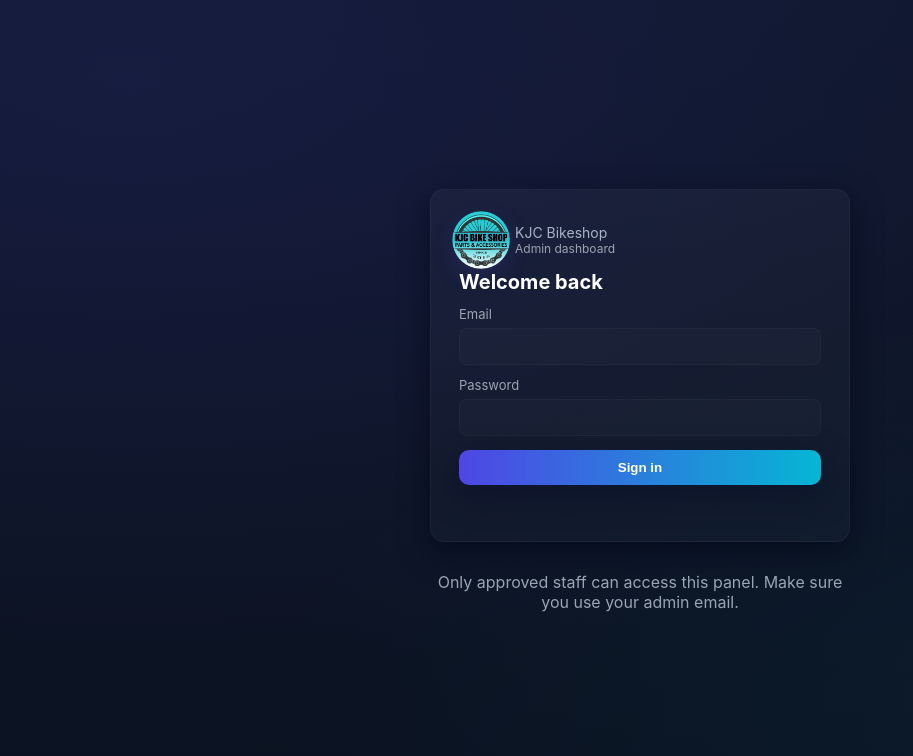
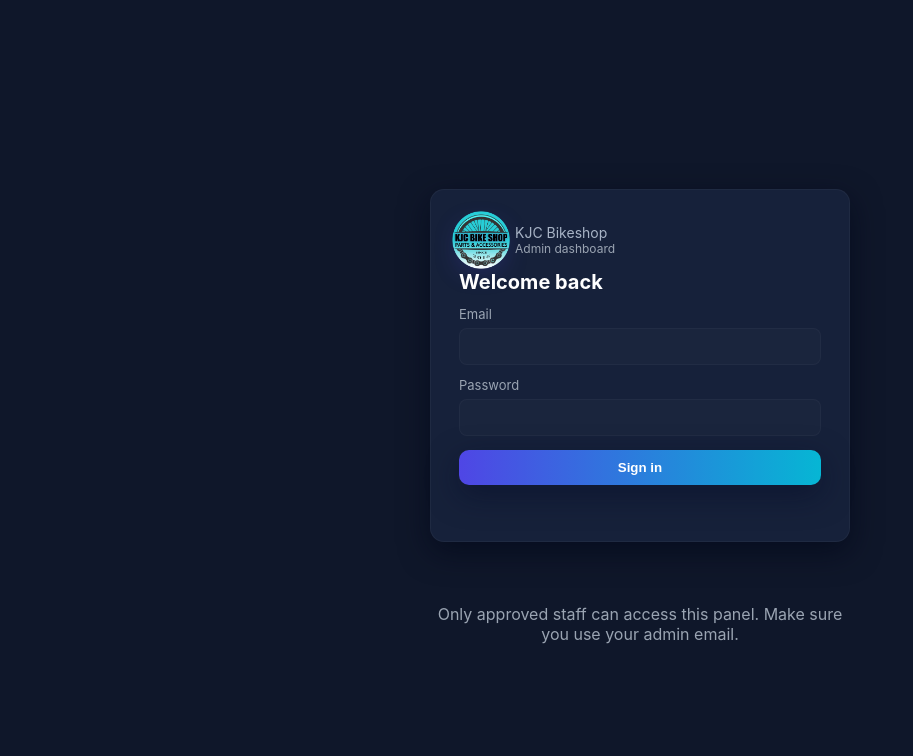
Before and after one commit to IATIA224/bikeshop_admin, a React (Create React App) app: page / in a window 1280 px wide. Shown: the top 756 px of the page, without its empty margins (0-913 px from the left). Built offline with nearby package versions, Linux system fonts and the light colour scheme; no server answers.

Commit message:
fix some issues

```diff
--- a/src/App.css
+++ b/src/App.css
@@ -51,19 +51,20 @@
 html, body, #root { height: 100%; margin: 0; font-family: Inter, system-ui, Segoe UI, Roboto, Helvetica, Arial }
 
 body {
-  background: radial-gradient(1200px 600px at 10% 10%, rgba(79, 70, 229, 0.12), transparent),
-              radial-gradient(900px 420px at 90% 90%, rgba(6, 182, 212, 0.06), transparent),
-              linear-gradient(180deg, var(--bg-1), var(--bg-2));
+  background: #0f172a !important; /* solid dark background */
   color: #e6eef6;
+  min-height: 100vh;
+  margin: 0;
   -webkit-font-smoothing: antialiased;
   -moz-osx-font-smoothing: grayscale;
 }
 
 /* common card */
 .card {
+  margin: 32px auto;
   width: 100%;
-  max-width: 720px;
-  background: linear-gradient(180deg, rgba(255, 255, 255, 0.03), rgba(255, 255, 255, 0.02));
+  max-width: 950px;
+  background: #16213a !important; /* solid card background */
   border-radius: 14px;
   padding: 28px;
   border: 1px solid rgba(255, 255, 255, 0.04);
@@ -152,9 +153,10 @@ progress::-webkit-progress-value { background: linear-gradient(90deg, var(--acce
   display: flex;
   align-items: center;
   justify-content: center;
-  background: rgba(12, 15, 20, 0.98); /* nearly solid */
+  background: rgba(12,15,20,0.98);
   z-index: 70;
   padding: 24px;
+  overflow: hidden; /* Hide scrollbars on modal */
 }
 .modal-card {
   background: linear-gradient(180deg, #0b1220, #0f1724); /* solid-ish dark background */
@@ -170,3 +172,38 @@ progress::-webkit-progress-value { background: linear-gradient(90deg, var(--acce
   from { transform: translateY(8px); opacity: 0; }
   to   { transform: translateY(0); opacity: 1; }
 }
+
+/* Add to your App.css or styles.css */
+select, select option {
+  background: #1e293b;         /* dark background */
+  color: #fff;                 /* white text */
+  border: 1px solid #334155;   /* subtle border */
+}
+
+select:focus {
+  outline: 2px solid #38bdf8;  /* blue focus ring */
+}
+
+.table-wrap {
+  overflow-x: auto;
+  width: 100%;
+  scrollbar-width: none; /* Firefox */
+}
+
+.table-wrap::-webkit-scrollbar {
+  display: none;         /* Chrome, Safari */
+}
+
+/* Hide scrollbars for all elements */
+body, html, #root, .app-shell, .table-wrap {
+  scrollbar-width: none !important; /* Firefox */
+  -ms-overflow-style: none !important; /* IE 10+ */
+}
+
+body::-webkit-scrollbar,
+html::-webkit-scrollbar,
+#root::-webkit-scrollbar,
+.app-shell::-webkit-scrollbar,
+.table-wrap::-webkit-scrollbar {
+  display: none !important; /* Chrome, Safari, Opera */
+}
--- a/src/pages/Dashboard.jsx
+++ b/src/pages/Dashboard.jsx
@@ -335,18 +335,18 @@ export default function Dashboard() {
           <table className="data-table">
             <thead>
               <tr>
-                <th style={{ width: 64 }}></th>
-                <th style={{ textAlign: "left", verticalAlign: "bottom", paddingBottom: 4 }}>Name</th>
-                <th style={{ width: 120, textAlign: "left", verticalAlign: "bottom", paddingBottom: 4 }}>Price</th>
-                <th style={{ width: 160, textAlign: "left", verticalAlign: "bottom", paddingBottom: 4 }}>Uploaded/Updated</th>
-                <th style={{ width: 110, textAlign: "left", verticalAlign: "bottom", paddingBottom: 4 }}>ID</th>
-                <th style={{ width: 210 }}></th>
+                <th style={{ width: 48, textAlign: "center" }}>#</th>
+                <th style={{ textAlign: "left" }}>Name</th>
+                <th style={{ width: 100, textAlign: "right" }}>Price</th>
+                <th style={{ width: 160, textAlign: "left" }}>Uploaded/Updated</th>
+                <th style={{ width: 110, textAlign: "center" }}>ID</th>
+                <th style={{ width: 210, textAlign: "center" }}></th>
               </tr>
             </thead>
             <tbody>
               {items.length === 0 ? (
                 <tr className="empty-row"><td colSpan="7">No documents found in {collectionName}.</td></tr>
-              ) : items.map(item => {
+              ) : items.map((item, idx) => {
                 const price = primaryValue(item);
                 const title = niceTitle(item);
                 const uploadedAt = formatDate(item._uploadedAt ?? item.createdAt ?? item.uploadedAt);
@@ -354,36 +354,27 @@ export default function Dashboard() {
                 const images = Array.isArray(item.IMAGES) ? item.IMAGES : (item.IMAGES ? [item.IMAGES] : []);
                 return (
                   <tr key={item.id} className="data-row">
-                    <td>
+                    <td style={{ textAlign: "center", fontWeight: 700 }}>
                       {images.length > 0 && typeof images[0] === "string" ? (
                         <img src={images[0]} alt="" className="thumbnail" />
                       ) : (
                         <div className="thumb-fallback">{String(title ?? '').slice(0,2).toUpperCase()}</div>
                       )}
                     </td>
-
-                    <td>
-                      <div className="row-title">{title}</div>
+                    <td style={{ textAlign: "left", fontWeight: 600, fontSize: 15 }}>
+                      {title}
                     </td>
-
-                    <td>
-                      {/* Description column intentionally left blank */}
-                    </td>
-
-                    <td>
+                    <td style={{ textAlign: "right" }}>
                       {price != null ? <div className="price-pill">{price}</div> : <div className="muted">—</div>}
                     </td>
-
-                    <td>
-                      <div style={{ fontSize: 13, color: "var(--muted)" }}>{uploadedAt || updatedAt}</div>
+                    <td style={{ textAlign: "left", fontSize: 13, color: "var(--muted)" }}>
+                      {uploadedAt || updatedAt}
                     </td>
-
-                    <td>
-                      <div style={{ fontFamily: "ui-monospace, monospace", fontSize: 12, color: "var(--muted)" }}>{String(item.id).slice(0,12)}</div>
+                    <td style={{ textAlign: "center", fontFamily: "ui-monospace, monospace", fontSize: 12, color: "var(--muted)" }}>
+                      {String(item.id).slice(0,12)}
                     </td>
-
-                    <td className="actions-cell">
-                      <div style={{ display: "flex", gap: 8, justifyContent: "flex-end" }}>
+                    <td className="actions-cell" style={{ textAlign: "center" }}>
+                      <div style={{ display: "flex", gap: 8, justifyContent: "center" }}>
                         <button className="btn small" onClick={() => { setEditing(item); setCreating(false); setExpandedId(null); }}>Edit</button>
                         <button className="btn small" onClick={() => removeItem(item.id)} style={{ background: "transparent", border: "1px solid rgba(255,255,255,0.04)" }}>Delete</button>
                         <button className="btn small" onClick={() => setExpandedId(expandedId === item.id ? null : item.id)} style={{ background: "transparent", border: "1px solid rgba(255,255,255,0.04)" }}>
```
